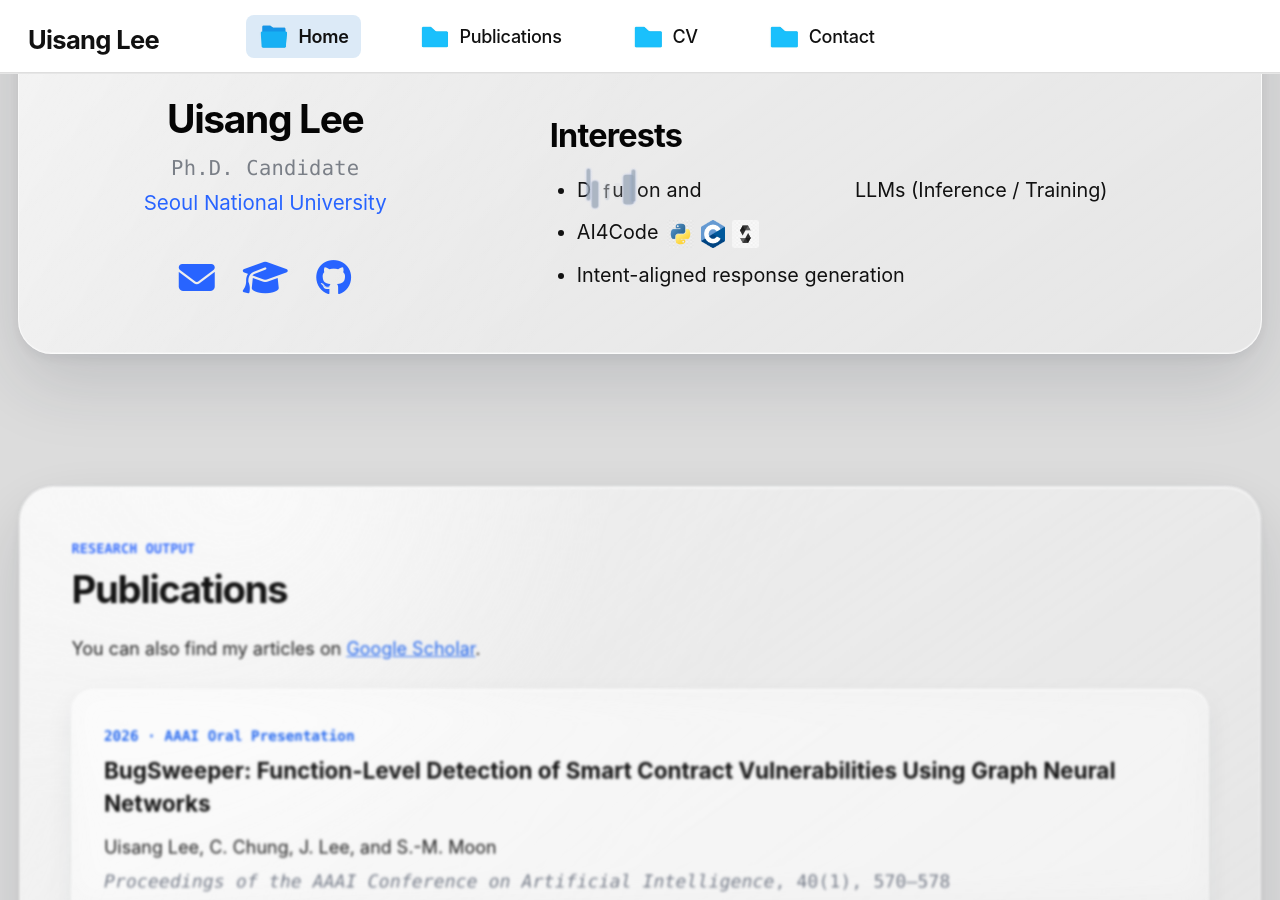
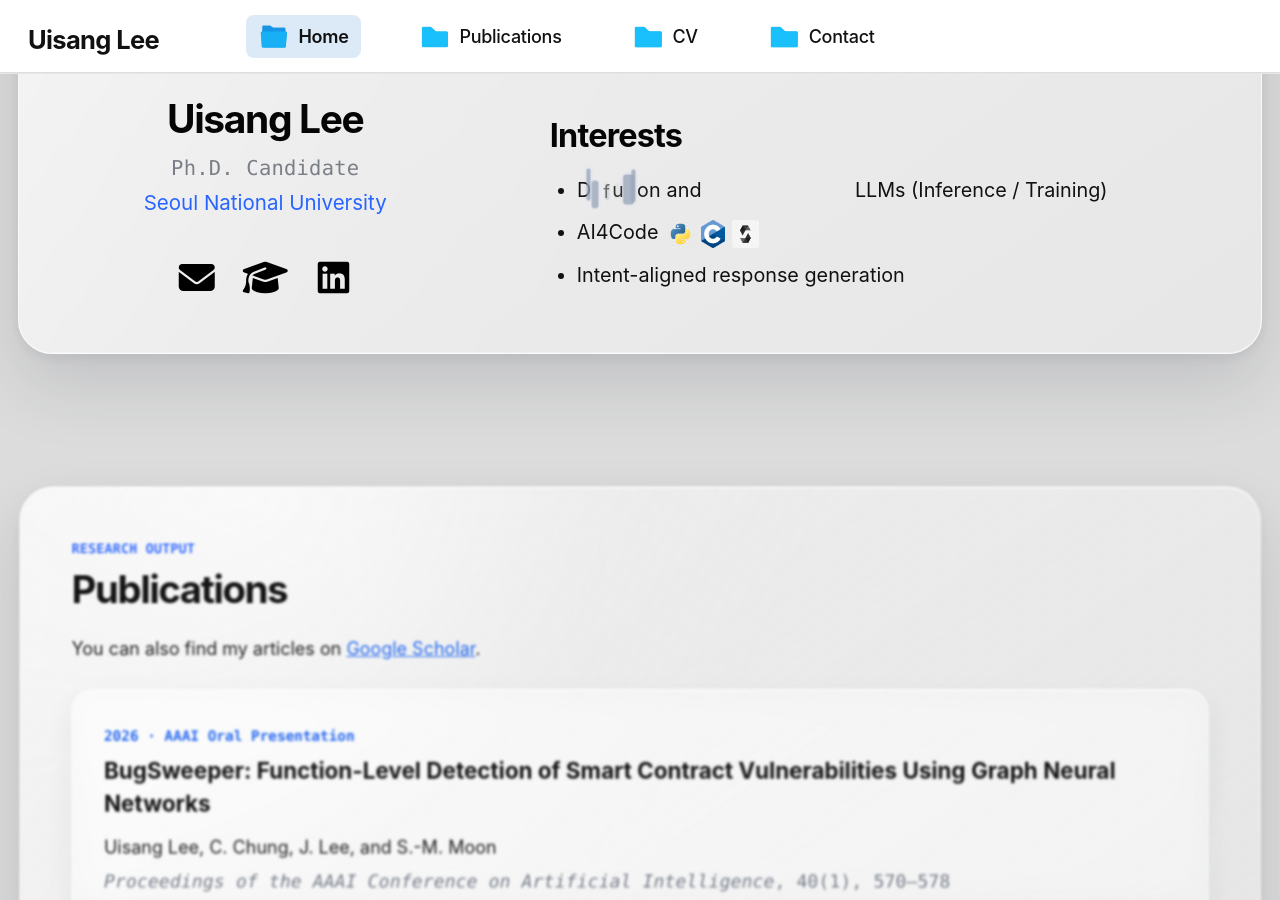
Before and after one commit to uisanglee/uisanglee.github.io, a Jekyll site: the page built from _pages/about.md, in a window 1280 px wide and 900 px high, scrolled down 628 px. Built offline with Jekyll 4.4.1, drawn with Linux system fonts in a browser that asks for light colours; a style sheet for code colours, icons or effects is not loaded.

Commit message:
Replace GitHub profile icon with LinkedIn

```diff
--- a/_pages/about.md
+++ b/_pages/about.md
@@ -18,7 +18,7 @@ redirect_from:
     <nav class="profile-social" aria-label="External profiles and contact">
       <a href="mailto:uisang.lee@snu.ac.kr" aria-label="Email"><i class="fa-solid fa-envelope" aria-hidden="true"></i></a>
       <a href="https://scholar.google.com/citations?user=uHxEGyIAAAAJ" aria-label="Google Scholar" target="_blank" rel="noopener"><i class="fa-solid fa-graduation-cap" aria-hidden="true"></i></a>
-      <a href="https://github.com/uisanglee" aria-label="GitHub" target="_blank" rel="noopener"><i class="fa-brands fa-github" aria-hidden="true"></i></a>
+      <a href="https://www.linkedin.com/in/uisang-lee" aria-label="LinkedIn" target="_blank" rel="noopener"><i class="fa-brands fa-linkedin" aria-hidden="true"></i></a>
     </nav>
     </aside>
 
--- a/assets/css/main.scss
+++ b/assets/css/main.scss
@@ -282,12 +282,12 @@
   width: 2.6rem;
   height: 2.6rem;
   place-items: center;
-  color: #2864ff;
+  color: #000;
   font-size: 2rem;
   transition: transform .18s ease, color .18s ease;
 }
 
-.profile-social a:hover { color: #1748c9; transform: translateY(-2px); }
+.profile-social a:hover { color: #000; transform: translateY(-2px); }
 
 .profile-content {
   min-width: 0;
```
